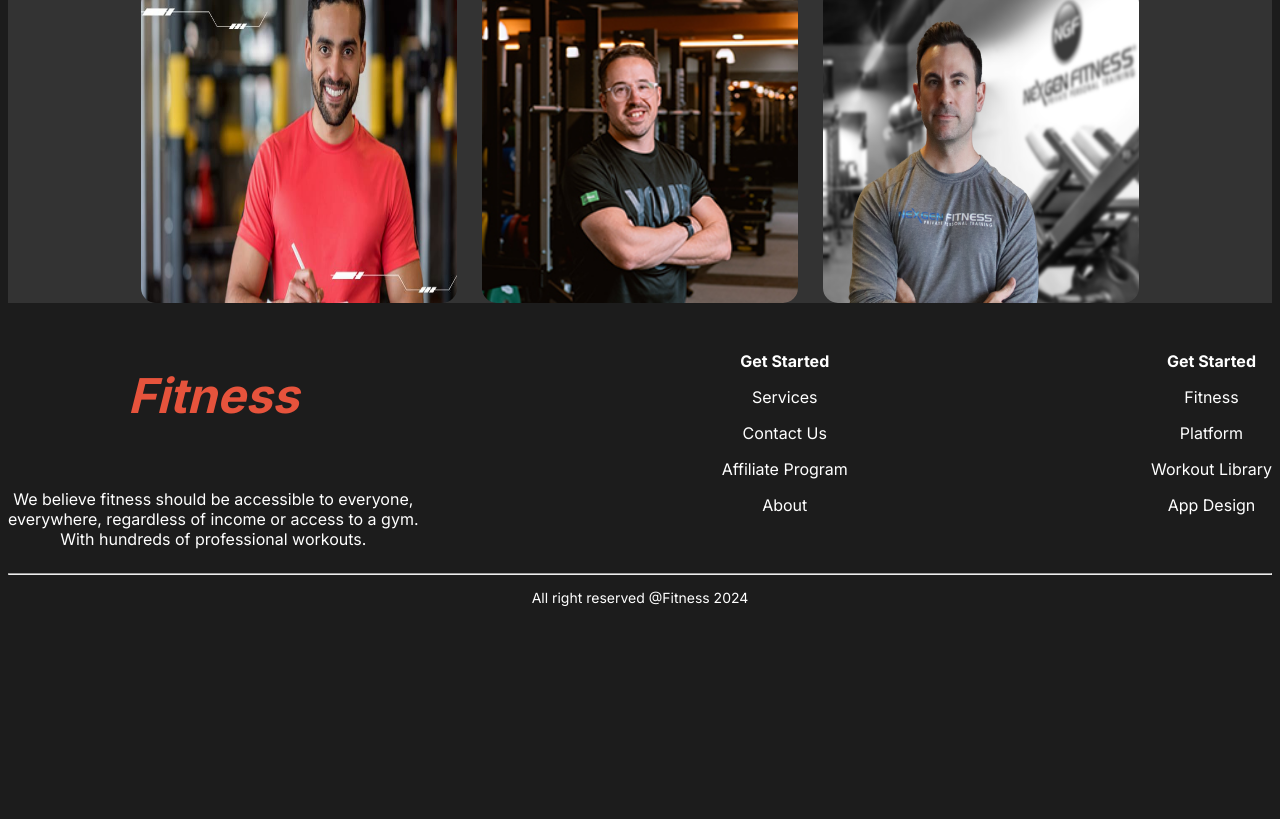
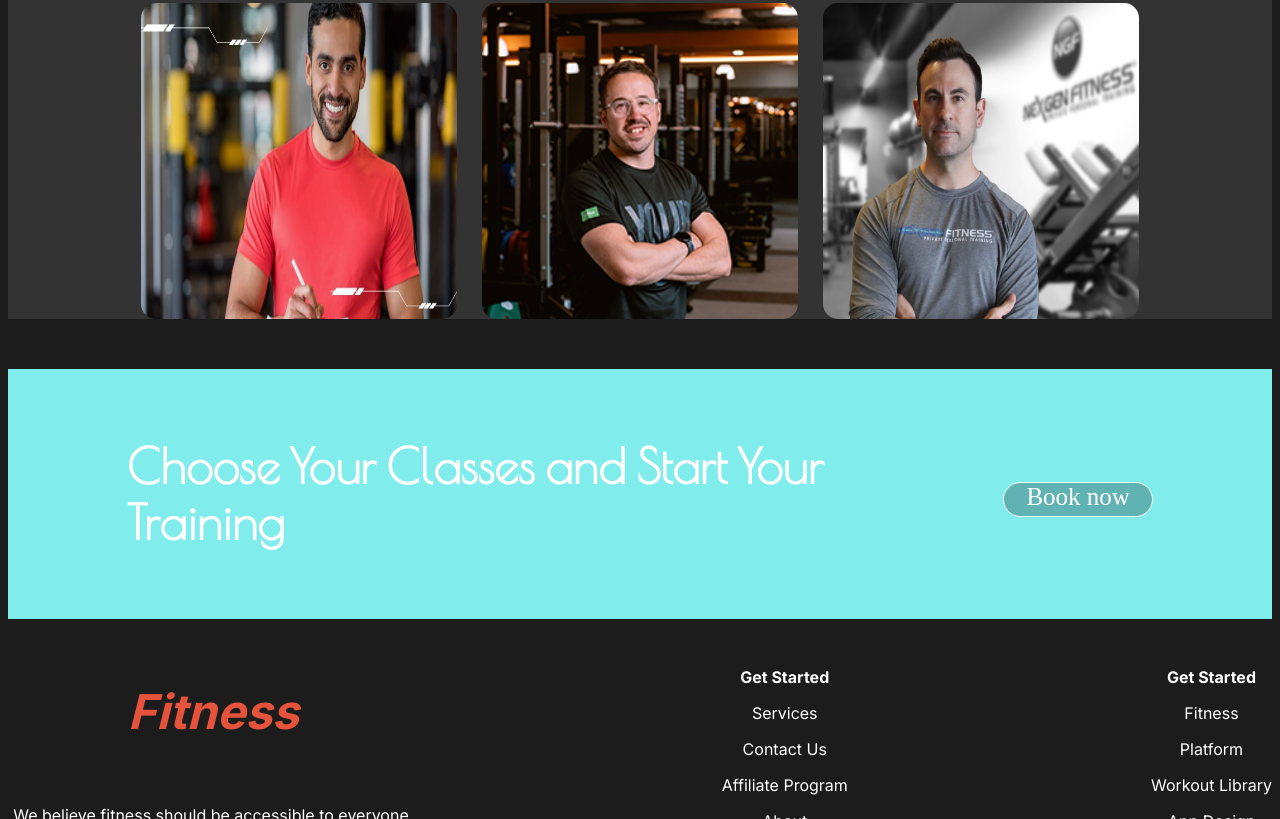
Before and after one commit to Abdur-Rahman-Palash/PH-Assignment-02, a plain HTML site: page index.html in a window 1280 px wide. Shown: the part 2703-3522 px from the top of the page. Before the commit the page ends 3323 px from the top, so only its background shows below. Drawn offline with nearby package versions, Linux system fonts and the light colour scheme; a web font is replaced by a local one.

Commit message:
thinking section added

```diff
--- a/index.html
+++ b/index.html
@@ -173,6 +173,16 @@
         </div>
        </section>
       <!-- Meet Our Team -->
+       <!-- Book now -->
+        <section class="book-now">
+            <div class="book-now-text">
+                <h1>Choose Your Classes and Start Your <br> Training</h1>
+            </div>
+            <div class="book-now-button">
+                Book now
+            </div>
+        </section>
+       <!-- Book now -->
 </main>
 <footer class="footer">
     <div>
--- a/styles/style.css
+++ b/styles/style.css
@@ -1,5 +1,6 @@
 @import url('https://fonts.googleapis.com/css2?family=Inter:wght@100..900&display=swap');
 @import url('https://fonts.googleapis.com/css2?family=Cherish&family=Dancing+Script:wght@400..700&display=swap');
+@import url('https://fonts.googleapis.com/css2?family=Poiret+One&display=swap');
 .inter-fonts {
     font-family: "Inter", sans-serif;
     font-optical-sizing: auto;
@@ -356,6 +357,7 @@ th, td {
    height: 30px;
    border-radius: 8px;
    text-align: center;
+   font-size: 1.5rem;
 }
 
 
@@ -456,8 +458,42 @@ th, td {
         font-family: inter;
         text-align: center;
      }
-
-
+     /* Book now */
+     .book-now{
+        margin: 0 auto;
+        margin-top: 50px;
+        background: #81ecec;
+        width: 100%;
+        height: 250px;
+        display: flex;
+        justify-content: center;
+        align-items: center;
+        gap: 180px;
+     }
+     .book-now-text h1{
+font-size: 3rem;
+color: white;
+font-family: "Poiret One", sans-serif;
+text-align: left;
+     }
+     .book-now-button{
+        background: rgba(0, 0, 0, 0.247);
+    border-radius: 25px;
+    border: none;
+    color: white;
+    font-size: 25px;
+    width: 150px;
+    height: 35px;
+    margin-top: 12px;
+    box-sizing: border-box;
+border: 1px solid white;
+text-align: center;
+     }
+     .book-now-button:hover{
+        background: white;
+        color: black;
+     }
+     /* Book now */
     /* Responsive media query for mobile */
 @media screen and (max-width:570px) {
     .bar{
@@ -504,5 +540,16 @@ th, td {
         .Table-and-form-section-content{
             flex-direction: column;
         }
+        .book-now{
+            flex-direction: column;
+            width: 100%;
+            padding: 35px;
+            height: 350px;
+        }
+        .book-now-text h1{
+            font-size: 2rem;
+            text-align: center;
+
+        }
     }
       /* Responsive media query for mobile */
```
